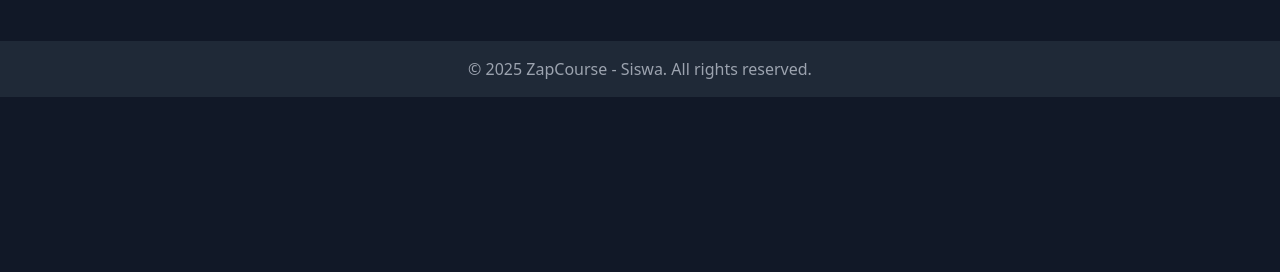
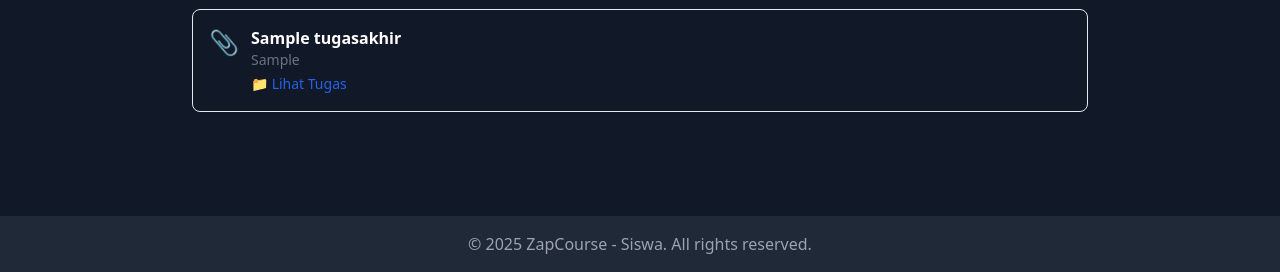
Before and after one commit to CristovRM/KursusOnline, a Django app: template KursusOnline/main/templates/main/student/detail_kursus_peserta.html in a window 1280 px wide. Shown: the part 867-1139 px from the top of the page. Before the commit the page ends 964 px from the top, so only its background shows below. Run offline with Django 5.2, Linux system fonts and the light colour scheme; the template is opened without the code that fills it: values that come from a table or form of the project are taken from there, others are empty; tables that the repository leaves empty hold one stand-in row (values such as "Sample post"); some libraries are stand-ins or nearby versions.

Commit message:
perbaikan tampilan detail kursus peserta

```diff
--- a/KursusOnline/main/templates/main/student/detail_kursus_peserta.html
+++ b/KursusOnline/main/templates/main/student/detail_kursus_peserta.html
@@ -1,41 +1,80 @@
-{% extends "main/student/studentbase.html" %}
-{% load static %}
-
+{% extends 'main/student/studentbase.html' %}
 {% block title %}Detail Kursus - {{ kursus.nama }}{% endblock %}
 
 {% block content %}
-<div class="max-w-5xl mx-auto py-10 px-4">
+<section class="py-16 px-6 md:px-20">
+  <div class="max-w-4xl mx-auto">
     <h1 class="text-3xl font-bold mb-6">{{ kursus.nama }}</h1>
-  <p class="text-gray-300 mb-8">{{ kursus.deskripsi }}</p>
+    <p class="text-gray-600 mb-10">{{ kursus.deskripsi }}</p>
 
     {% if not is_paid %}
       <div class="bg-yellow-100 border border-yellow-300 text-yellow-800 p-4 rounded mb-6">
-      <p>⚠️ Kamu hanya dapat mengakses 3 materi pertama. Silakan
+        ⚠️ Kamu hanya dapat mengakses 3 materi pertama. Silakan
         <a href="{% url 'transaksi_peserta' %}?kursus_id={{ kursus.id }}" class="text-blue-600 underline">beli kursus</a>
         untuk akses penuh.
-      </p>
       </div>
     {% endif %}
 
-  <h2 class="text-xl font-semibold text-white mb-4">Materi Kursus</h2>
-  <ul class="space-y-4">
+    <!-- Materi -->
+    <h2 class="text-xl font-semibold mb-4">Materi</h2>
+    <ul class="space-y-4 mb-10">
       {% for materi in materi_list %}
-      <li class="bg-[#1E293B] p-4 rounded-lg shadow">
-        <h3 class="text-white font-semibold">{{ materi.urutan }}. {{ materi.judul }}</h3>
-        <p class="text-gray-400 text-sm mb-2">{{ materi.deskripsi }}</p>
-
+        {% if is_paid or forloop.counter <= 3 %}
+          <li class="border rounded-lg p-4 flex items-start shadow-sm hover:shadow-md transition">
+            <div class="text-2xl mr-3">
+              {% if materi.tipe_materi == 'modul' %}
+                📘
+              {% else %}
+                🎥
+              {% endif %}
+            </div>
+            <div class="flex-1">
+              <p class="font-semibold">{{ materi.judul }}</p>
+              <p class="text-gray-500 text-sm">{{ materi.deskripsi }}</p>
+              {% if materi.file_url %}
                 {% if materi.tipe_materi == 'video' %}
                   <video controls class="w-full mt-2">
                     <source src="{{ materi.file_url.url }}" type="video/mp4">
-            Browser kamu tidak mendukung video.
+                    Browser tidak mendukung video.
                   </video>
                 {% else %}
-          <a href="{{ materi.file_url.url }}" target="_blank" class="text-blue-400 underline">
-            Download Modul
+                  <a href="{{ materi.file_url.url }}" target="_blank" class="text-blue-600 text-sm hover:underline mt-1 inline-block">
+                    📄 Lihat Materi
                   </a>
                 {% endif %}
+              {% else %}
+                <p class="text-xs text-gray-400 italic">Belum ada file</p>
+              {% endif %}
+            </div>
           </li>
+        {% endif %}
+      {% empty %}
+        <li class="text-gray-400 italic">Belum ada materi.</li>
+      {% endfor %}
+    </ul>
+
+    <!-- Tugas Akhir -->
+    <h2 class="text-xl font-semibold mb-4">Tugas Akhir</h2>
+    <ul class="space-y-4">
+      {% for tugas in tugas_akhir_list %}
+        <li class="border rounded-lg p-4 flex items-start shadow-sm hover:shadow-md transition">
+          <div class="text-2xl mr-3">📎</div>
+          <div class="flex-1">
+            <p class="font-semibold">{{ tugas.judul }}</p>
+            <p class="text-gray-500 text-sm">{{ tugas.deskripsi }}</p>
+            {% if tugas.file_url %}
+              <a href="{{ tugas.file_url.url }}" target="_blank" class="text-blue-600 text-sm hover:underline mt-1 inline-block">
+                📁 Lihat Tugas
+              </a>
+            {% else %}
+              <p class="text-xs text-gray-400 italic">Belum ada file</p>
+            {% endif %}
+          </div>
+        </li>
+      {% empty %}
+        <li class="text-gray-400 italic">Belum ada tugas akhir.</li>
       {% endfor %}
     </ul>
   </div>
+</section>
 {% endblock %}
```
Lines whose indentation alone changed are shown as unchanged.
